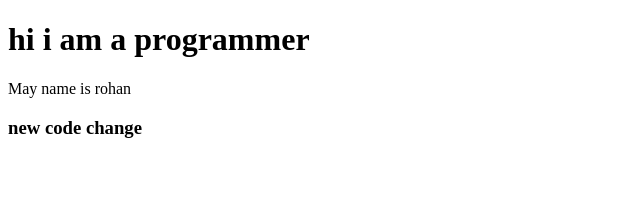
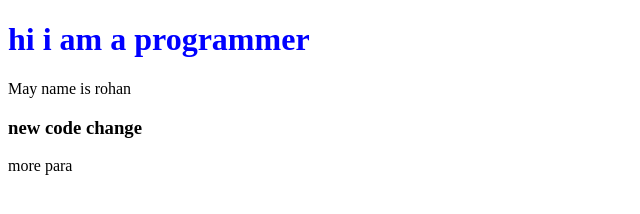
Before and after one commit to RabbiAlam12/my-second-repo, a plain HTML site: page index.html in a window 1280 px wide. Shown: the whole page, without its empty margins (0-640 px from the left). Drawn offline with Linux system fonts and the light colour scheme.

Commit message:
styles added

```diff
--- a/index.html
+++ b/index.html
@@ -5,6 +5,7 @@
     <meta http-equiv="X-UA-Compatible" content="IE=edge">
     <meta name="viewport" content="width=device-width, initial-scale=1.0">
     <title>My second github repo</title>
+    <link rel="stylesheet" href="style.css">
 </head>
 <body>
     <h1>
@@ -12,6 +13,7 @@
     </h1>
     <p>May name is rohan</p>
     <h3>new code change</h3>
+    <p>more para</p>
 
 </body>
 </html>
--- /dev/null
+++ b/style.css
@@ -0,0 +1,3 @@
+h1{
+    color: blue;
+}
```
